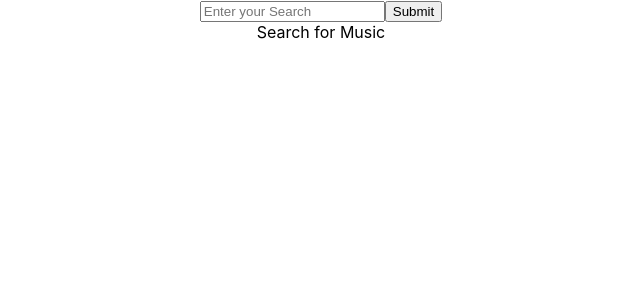
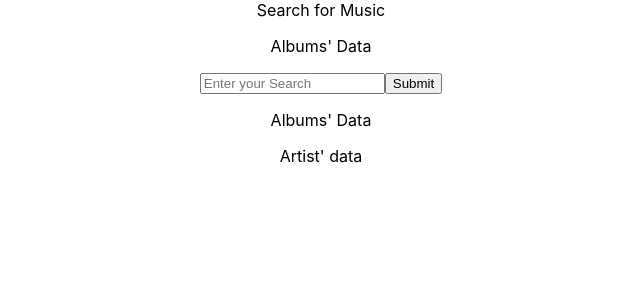
Before and after one commit to JAMES-CERO/fetch-data-UseEffect-React, a React (Create React App) app: page /album/1 in a window 1280 px wide. Shown: the top 300 px of the page, without its empty margins (319-959 px from the left). Built offline with nearby package versions, Linux system fonts and the light colour scheme.

Commit message:
adding routes

```diff
--- a/package.json
+++ b/package.json
@@ -8,6 +8,7 @@
     "@testing-library/user-event": "^13.5.0",
     "react": "^18.2.0",
     "react-dom": "^18.2.0",
+    "react-router-dom": "^6.8.1",
     "react-scripts": "5.0.1",
     "web-vitals": "^2.1.4"
   },
--- a/src/App.js
+++ b/src/App.js
@@ -1,7 +1,10 @@
-import { useEffect, useState } from 'react';
+import { Fragment, useEffect, useState } from 'react';
+import {BrowserRouter as Router, Routes, Route} from 'react-router-dom'
 import './App.css';
 import Gallery from './components/Gallery';
 import SearchBar from './components/SearchBar';
+import AlbumView from './components/AlbumView';
+import ArtistView from './components/ArtistView';
 
 function App() {
 
@@ -33,9 +36,23 @@ function App() {
   }
   return (
     <div className="App">
+      {message}
+      <Router>
+        <Routes>
+          <Route path='/' element={
+              <Fragment>
+                  <SearchBar handleSearch={handleSearch} />
+                  <Gallery data={data}/>
+              </Fragment>
+          } ></Route>
+          <Route path='/album/:id' element={ <AlbumView/>}></Route>
+          <Route path='/artist/:id' element={ <ArtistView /> } ></Route>
+        </Routes>
+      </Router>
       <SearchBar handleSearch={handleSearch} />
-      {message}
       <Gallery data={data}/>
+      <AlbumView />
+      <ArtistView />
 
     </div>
   );
--- /dev/null
+++ b/src/components/AlbumView.js
@@ -0,0 +1,13 @@
+import { useEffect, useState } from "react";
+
+const AlbumView = () => {
+    const [albumData, setAlbumData] = useState([])
+
+    return(
+        <div>
+            <p>Albums' Data</p>
+        </div>
+    )
+}
+
+export default AlbumView
--- /dev/null
+++ b/src/components/ArtistView.js
@@ -0,0 +1,13 @@
+import { useState, useEffect } from "react";
+
+const ArtistView = () => {
+    const [artistData, setArtistData] = useState([])
+
+    return(
+        <div>
+            <p>Artist' data</p>
+        </div>
+    )
+}
+
+export default ArtistView
```
Also changed, not shown: 1 other file (tests, documents, lock files or other folders).
